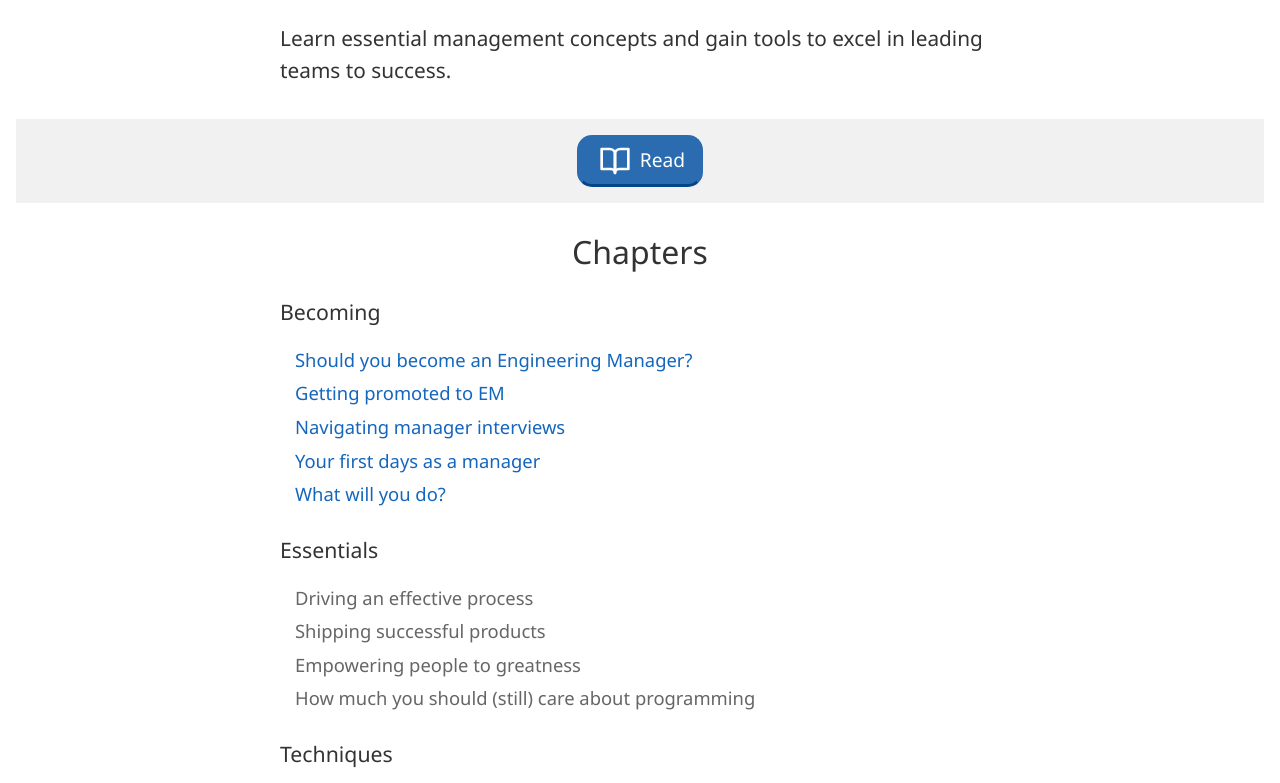
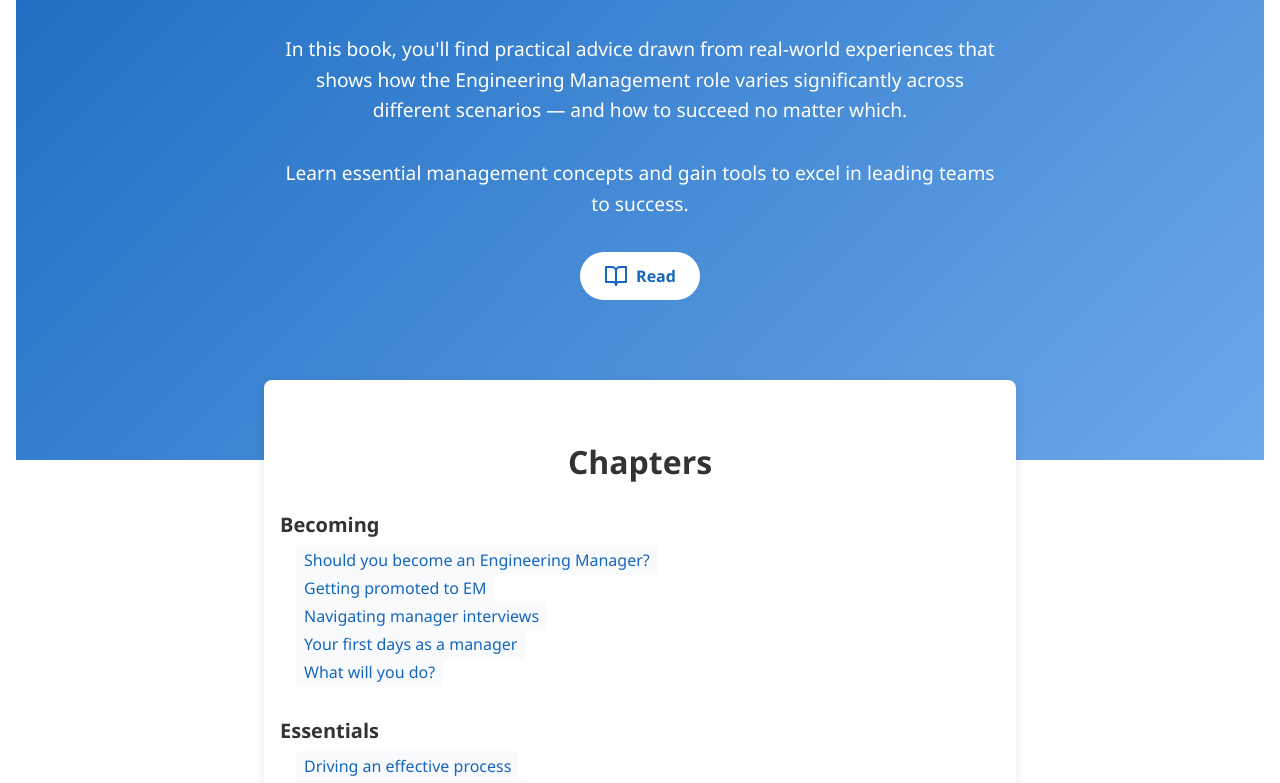
Before and after one commit to JampaUchoa/the-art-of-engineering-management, a Next.js app: page / in a window 1280 px wide. Shown: the part 397-1180 px from the top of the page. Built offline with nearby package versions, Linux system fonts and the light colour scheme.

Commit message:
o1 pro reason

```diff
--- a/src/app/_components/header/header.scss
+++ b/src/app/_components/header/header.scss
@@ -1,24 +1,34 @@
-.header{
+.header {
+    position: sticky;
+    top: 0;
+    z-index: 10;
+    background: var(--background);
+    box-shadow: 0 2px 8px rgba(0, 0, 0, 0.05);
 
     display: grid;
     grid-template-columns: 1fr 1fr 1fr;
     justify-content: space-around;
     align-items: center;
-    .side-links{
+
+    .side-links {
       font-size: 1.5em;
       text-align: right;
-        svg{
+
+      svg {
         margin: 0 10px;
         padding: 5px;
         color: var(--secondary-text);
       }
-        .moon, .sun{
+
+      .moon,
+      .sun {
         color: var(--background);
         background-color: var(--primary-text);
         border-radius: 50%;
         cursor: pointer;
       }
     }
+
     .logo {
       display: flex;
       padding: 25px 0 10px;
@@ -28,33 +38,34 @@
       text-decoration: none;
       justify-content: center;
 
-        &:hover{
+      &:hover {
         color: var(--accent-color);
-            svg{
+
+        svg {
           transform: rotate(45deg) scale(1.25);
         }
       }
 
-        .title{
+      .title {
         text-transform: uppercase;
         margin: 0;
         font-size: 1.24em;
-            letter-spacing: -.04em;
+        letter-spacing: -0.04em;
         font-weight: 500;
+        line-height: 1.2;
+        text-align: left;
       }
 
-        svg{
+      svg {
         height: 65px;
         align-self: center;
         transition: transform 0.12s ease;
-            // will-change: transform;
+      }
     }
   }
 
-
-}
   @media (max-width: 768px) {
-    .header{
+    .header {
       grid-template-columns: 0 1fr auto;
     }
   }
--- a/src/app/_components/intro/home.scss
+++ b/src/app/_components/intro/home.scss
@@ -1,78 +1,87 @@
+.home-page {
+    margin: 0;
+    padding: 0;
 
-.home-page{
-    margin: 60px auto;
-    .container{
-        max-width: 1200px;
+    .hero {
+      position: relative;
+      background: linear-gradient(135deg, #1566bd, #6ca8ea);
+      color: #fff;
+      padding: 6rem 1rem 10rem;
+      text-align: center;
+      overflow: hidden;
+
+      .hero-content {
+        max-width: 720px;
         margin: 0 auto;
+
+        h2 {
+          font-size: 3rem;
+          margin-bottom: 1rem;
+          font-weight: 700;
         }
-    picture{
-        img, source{
-            border-radius: 50%;
-            width: 300px;
-            object-fit: cover;
-            margin: 0 auto;
-            display: block;
+
+        p {
+          font-size: 1.2rem;
+          line-height: 1.6;
+          margin-bottom: 2rem;
+        }
+
+        .hero-buttons {
+          display: inline-flex;
+          gap: 1rem;
+
+          .read-button {
+            display: flex;
+            align-items: center;
+            background-color: #fff;
+            color: #1566bd;
+            padding: 0.75rem 1.5rem;
+            border-radius: 999px;
+            font-weight: bold;
+            text-decoration: none;
+            transition: background-color 0.3s ease, transform 0.3s ease;
+
+            svg {
+              margin-right: 0.5rem;
+              font-size: 1.5rem;
+            }
+
+            &:hover {
+              background-color: #e2e2e2;
+              transform: scale(1.05);
             }
           }
-    p{
-        margin: calc(1em + 1ex) 0;
-        line-height: calc(1em + 1ex);
-        font-size: 1.3em;
         }
-    .intro-text{
-        max-width: 720px;
-        margin: 0 auto;
-    }
-    .released-chapters {
-        // background-color: #fafafa;
-        font-size: 1rem;
-        max-width: 720px;
-        margin: 0 auto;
-        h2{
-            font-size: 2rem;
-            margin: 1.8rem 0 1rem;
-            font-weight: normal;
-            line-height: 1.3;
-            text-align: center;
-        }
-        h3{
-            font-size: 1.33rem;
-            margin: 1.5rem 0 1rem;
-            font-weight: normal;
-            line-height: 1.4;
-        }
-        span{
-            color: var(--secondary-text);
-        }
-        a{
-            color: var(--accent-color);
-            font-weight: 500;
-        }
-        a, span{
-            text-decoration: none;
-            display: block;
-            padding: 3px 15px;
-            font-size: 1.15em;
       }
 
+      .wave {
+        position: absolute;
+        bottom: 0;
+        left: 0;
+        width: 100%;
+        transform: translateY(99%);
+
+        svg {
+          display: block;
+          width: 100%;
+          height: auto;
         }
-    .buttons{
-        margin: 0 auto;
+      }
+    }
+
+    .released-chapters {
+      max-width: 720px;
+      margin: -5rem auto 0;
+      background-color: #fff;
+      box-shadow: 0 4px 12px rgba(0, 0, 0, 0.1);
+      padding: 2rem 1rem;
+      border-radius: 8px;
+      position: relative;
+      z-index: 1;
+
+      h2 {
         text-align: center;
-        background-color: var(--image-border);
-    }
-    .chapter-navigator{
-        display: inline-block;
-        text-align: center;
-        max-width: auto;
-        margin: 0 auto;
-        .next{
-            gap: 5px;
-            display: flex;
-            padding: 7px 15px;
-            text-align: center;
-        }
-        svg{
+        margin-bottom: 1.5rem;
         font-size: 2rem;
       }
     }
--- a/src/app/_components/intro/home.tsx
+++ b/src/app/_components/intro/home.tsx
@@ -1,38 +1,47 @@
 import tableOfContents from "@/lib/toc";
 import TableOfContents from "../table-of-contents/table-of-contents";
 import "./home.scss";
-import "../chapter/navigator.scss";
 import { FiBookOpen } from "react-icons/fi";
+
 export function Home() {
   const chapter1 = tableOfContents[0].subtopics[0];
 
   return (
     <div className="home-page">
-      <div className="intro-text">
-        <h2>
-          From starting to mastering the craft
-        </h2>
+      <section className="hero">
+        <div className="hero-content">
+          <h2>From starting to mastering the craft</h2>
           <p>
-          In this book, you'll find practical advice drawn from real-world experiences that shows how the Engineering Managenent role varies significantly across different scenarios — and how to suceed no matter which.
+            In this book, you'll find practical advice drawn from real-world
+            experiences that shows how the Engineering Management role varies
+            significantly across different scenarios — and how to succeed no
+            matter which.
           </p>
           <p>
-          Learn essential management concepts and gain tools to excel in leading teams to success.
+            Learn essential management concepts and gain tools to excel in
+            leading teams to success.
           </p>
-      </div>
-      <div className="buttons">
-        <div className="chapter-navigator">
-          <a className="next" href={`/chapters/${chapter1.slug}`}>
+          <div className="hero-buttons">
+            <a className="read-button" href={`/chapters/${chapter1.slug}`}>
               <FiBookOpen />
-            <div>
-              <span className="chapter-title">{"Read"}</span>
-            </div>
+              <span>Read</span>
             </a>
           </div>
         </div>
-      <div className="released-chapters">
-        <h2> Chapters</h2>
+        <div className="wave" aria-hidden="true">
+          <svg viewBox="0 0 1440 320" preserveAspectRatio="none">
+            <path
+              fill="#fff"
+              fillOpacity="1"
+              d="M0,288L80,272C160,256,320,224,480,224C640,224,800,256,960,256C1120,256,1280,224,1360,208L1440,192L1440,320L1360,320C1280,320,1120,320,960,320C800,320,640,320,480,320C320,320,160,320,80,320L0,320Z"
+            ></path>
+          </svg>
+        </div>
+      </section>
+      <section className="released-chapters">
+        <h2>Chapters</h2>
         <TableOfContents />
-      </div>
+      </section>
     </div>
   );
 }
--- a/src/app/_components/table-of-contents/table-of-contents.scss
+++ b/src/app/_components/table-of-contents/table-of-contents.scss
@@ -0,0 +1,33 @@
+.chapters {
+    .subtopics {
+      padding-left: 1rem;
+      margin-bottom: 2rem;
+
+      .subtopic {
+        margin: 0.25rem 0;
+
+        a,
+        span {
+          color: var(--accent-color);
+          font-weight: 500;
+          text-decoration: none;
+          background-color: #f9fafb;
+          padding: 0.25rem 0.5rem;
+          border-radius: 4px;
+          transition: background-color 0.2s ease;
+
+          &:hover {
+            background-color: #e5e7eb;
+          }
+        }
+      }
+    }
+
+    h3 {
+      margin-top: 1.5rem;
+      margin-bottom: 0.5rem;
+      font-size: 1.25rem;
+      font-weight: 600;
+      color: var(--primary-text);
+    }
+  }
```
Lines whose indentation alone changed are shown as unchanged.
